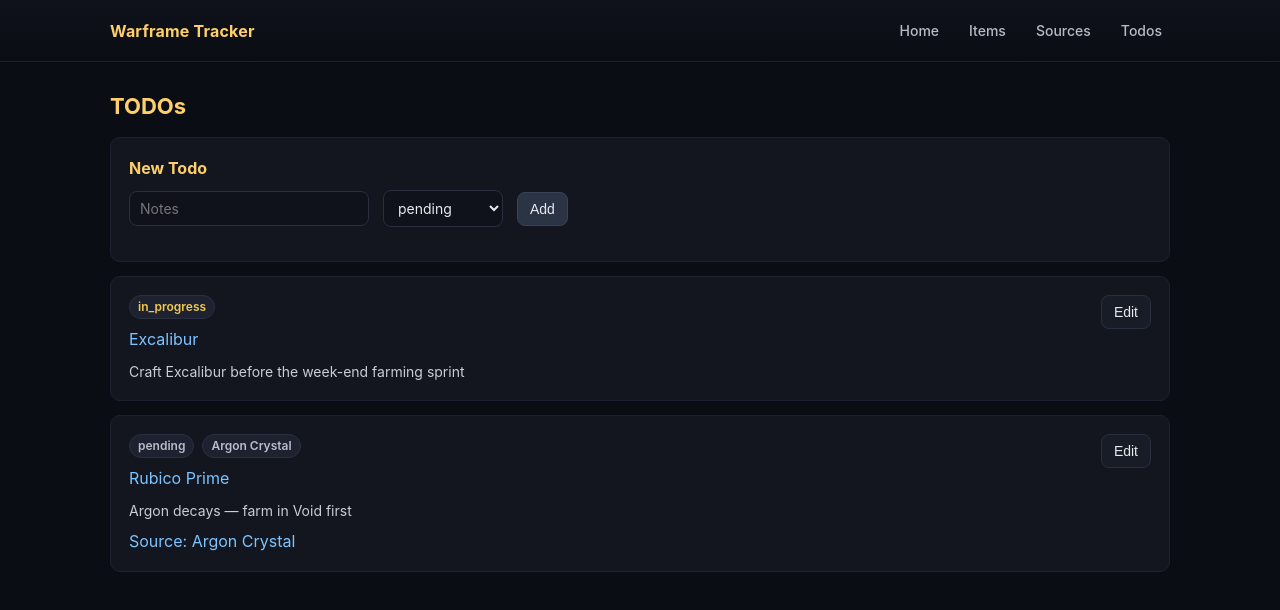
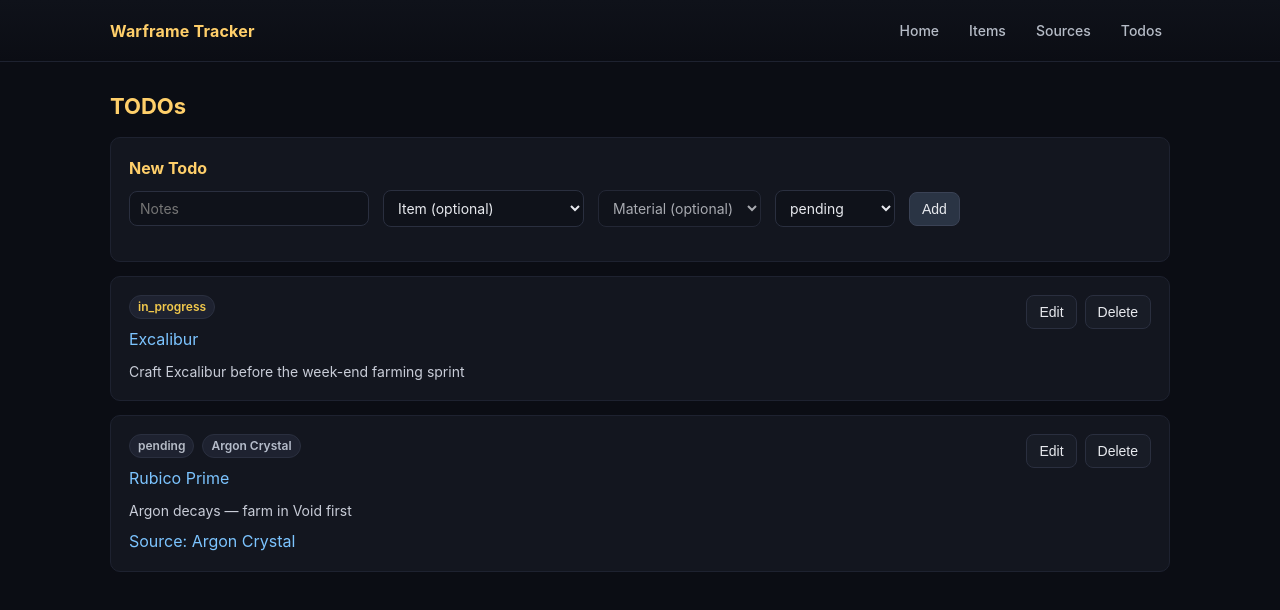
Before and after one commit to NamalD/warframe-todo-tracker, a Next.js app: page /todos in a window 1280 px wide. Shown: the top 610 px of the page. Built offline with nearby package versions, Linux system fonts and the light colour scheme.

Commit message:
add delete todo functionality

```diff
--- a/app/todos/page.jsx
+++ b/app/todos/page.jsx
@@ -10,15 +10,30 @@
   const [editingId, setEditingId] = useState(null);
   const [notesDraft, setNotesDraft] = useState('');
   const [statusDraft, setStatusDraft] = useState('');
-  const [newForm, setNewForm] = useState({ notes: '', status: 'pending' });
+  const [newForm, setNewForm] = useState({ notes: '', status: 'pending', craftable_item_id: '', linked_material_name: '' });
+  const [items, setItems] = useState([]);
+  const [materials, setMaterials] = useState([]);
+  const [loading, setLoading] = useState(true);
+
+  useEffect(() => {
+    setItems(repo.getAllItems());
+    setTodos(repo.getTodos());
+    setLoading(false);
+  }, []);
+
+  useEffect(() => {
+    if (newForm.craftable_item_id) {
+      setMaterials(repo.getMaterialsForItem(newForm.craftable_item_id));
+      setNewForm((f) => ({ ...f, linked_material_name: '' }));
+    } else {
+      setMaterials([]);
+      setNewForm((f) => ({ ...f, linked_material_name: '' }));
+    }
+  }, [newForm.craftable_item_id]);
 
   const load = () => {
     setTodos(repo.getTodos());
   };
-
-  useEffect(() => {
-    load();
-  }, []);
 
   const startEdit = (todo) => {
     setEditingId(todo.id);
@@ -34,18 +49,24 @@
     load();
   };
 
+  const handleDelete = (id) => {
+    if (!confirm('Delete this todo?')) return;
+    repo.deleteTodo(id);
+    load();
+  };
+
   const create = (e) => {
     e.preventDefault();
     if (!newForm.notes.trim()) return;
     repo.addTodo({
-      craftable_item_id: null,
-      linked_material_name: null,
+      craftable_item_id: newForm.craftable_item_id || null,
+      linked_material_name: newForm.linked_material_name || null,
       user_notes: newForm.notes.trim(),
       status: newForm.status,
       priority: 'medium',
       due_at: null,
     });
-    setNewForm({ notes: '', status: 'pending' });
+    setNewForm({ notes: '', status: 'pending', craftable_item_id: '', linked_material_name: '' });
     load();
   };
 
@@ -65,6 +86,29 @@
             onChange={(e) => setNewForm({ ...newForm, notes: e.target.value })}
           />
           <select
+            value={newForm.craftable_item_id}
+            onChange={(e) => setNewForm({ ...newForm, craftable_item_id: e.target.value })}
+          >
+            <option value="">Item (optional)</option>
+            {items.map((it) => (
+              <option key={it.id} value={it.id}>
+                {it.name}
+              </option>
+            ))}
+          </select>
+          <select
+            value={newForm.linked_material_name}
+            onChange={(e) => setNewForm({ ...newForm, linked_material_name: e.target.value })}
+            disabled={!newForm.craftable_item_id || materials.length === 0}
+          >
+            <option value="">Material (optional)</option>
+            {materials.map((m) => (
+              <option key={m.name} value={m.name}>
+                {m.name}
+              </option>
+            ))}
+          </select>
+          <select
             value={newForm.status}
             onChange={(e) => setNewForm({ ...newForm, status: e.target.value })}
           >
@@ -78,7 +122,11 @@
         </div>
       </form>
 
-      {todos.length === 0 && <p className="muted">No todos yet.</p>}
+      {loading ? (
+        <p className="muted">Loading todos...</p>
+      ) : todos.length === 0 && (
+        <p className="muted">No todos yet.</p>
+      )}
 
       {todos.map((todo) => {
         const isEditing = editingId === todo.id;
@@ -111,7 +159,10 @@
                     <button className="btn" onClick={() => setEditingId(null)}>Cancel</button>
                   </div>
                 ) : (
-                  <button className="btn" onClick={() => startEdit(todo)}>Edit</button>
+                  <div style={{ display: 'flex', gap: 8, flexWrap: 'wrap' }}>
+                    <button className="btn" onClick={() => startEdit(todo)}>Edit</button>
+                    <button className="btn" onClick={() => handleDelete(todo.id)}>Delete</button>
+                  </div>
                 )}
               </div>
             </div>
--- a/src/data/repository.js
+++ b/src/data/repository.js
@@ -8,6 +8,7 @@
 } from './seed.js';
 
 const STORAGE_KEY = 'warframe-todos';
+const ITEMS_STORAGE_KEY = 'warframe-items';
 
 export default class Repository {
   items;
@@ -23,15 +24,24 @@
     this.treeRelationships = [...seedTreeRelationships];
 
     if (typeof window !== 'undefined') {
-      const stored = localStorage.getItem(STORAGE_KEY);
-      if (stored) {
+      const storedTodos = localStorage.getItem(STORAGE_KEY);
+      if (storedTodos) {
         try {
-          this.todos = JSON.parse(stored);
+          this.todos = JSON.parse(storedTodos);
         } catch (e) {
           this.todos = [...seedTodos];
         }
       } else {
         this.todos = [...seedTodos];
+      }
+
+      const storedItems = localStorage.getItem(ITEMS_STORAGE_KEY);
+      if (storedItems) {
+        try {
+          this.items = JSON.parse(storedItems);
+        } catch (e) {
+          this.items = [...seedItems];
+        }
       }
     } else {
       this.todos = [...seedTodos];
@@ -42,6 +52,20 @@
     if (typeof window !== 'undefined') {
       localStorage.setItem(STORAGE_KEY, JSON.stringify(this.todos));
     }
+  }
+
+  #persistItems() {
+    if (typeof window !== 'undefined') {
+      localStorage.setItem(ITEMS_STORAGE_KEY, JSON.stringify(this.items));
+    }
+  }
+
+  updateItem(id, updates) {
+    const target = this.items.find((i) => i.id === id);
+    if (!target) return null;
+    Object.assign(target, updates);
+    this.#persistItems();
+    return { ...target };
   }
 
   getAllItems() {
@@ -126,4 +150,14 @@
     this.#persistTodos();
     return { ...target };
   }
+
+  deleteTodo(id) {
+    const before = this.todos.length;
+    this.todos = this.todos.filter((t) => t.id !== id);
+    if (this.todos.length !== before) {
+      this.#persistTodos();
+      return true;
+    }
+    return false;
+  }
 }
```
